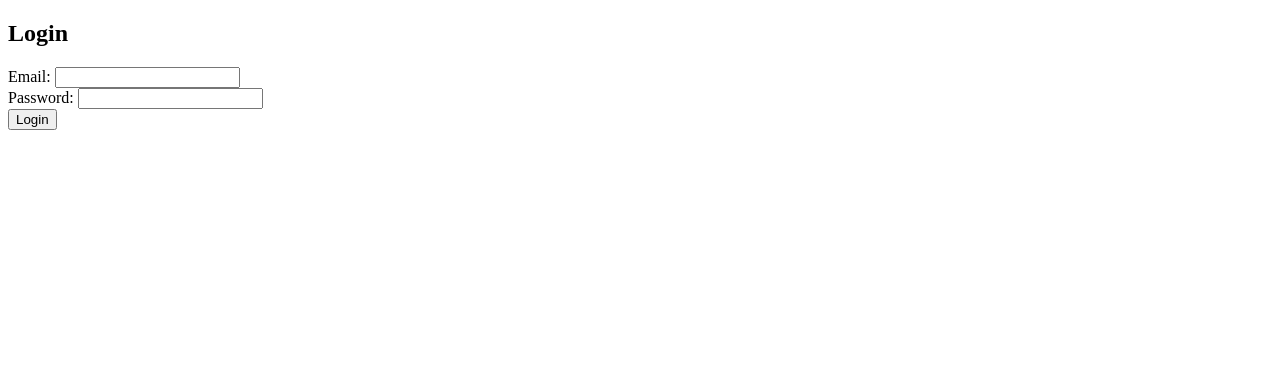
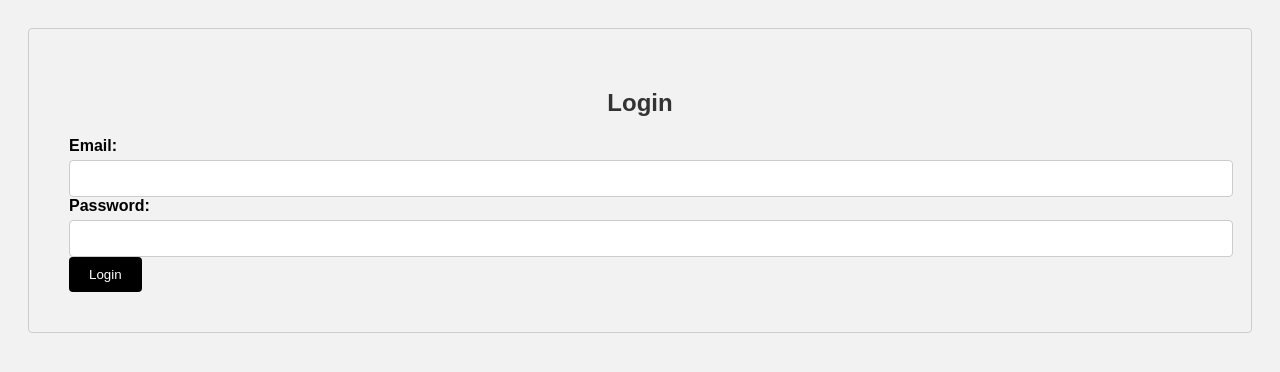
Before and after one commit to dann-lam/streemy, a website: page views/login.html in a window 1280 px wide. Drawn offline with Linux system fonts and the light colour scheme.

Commit message:
added to css file

```diff
--- a/views/css/login.css
+++ b/views/css/login.css
@@ -1,28 +1,43 @@
 body {
-
+    font-family: Arial, sans-serif;
+    background-color: #f2f2f2;
+    padding: 20px;
   }
 
   .form-container {
-
+    border: 1px solid #ccc;
+    border-radius: 4px;
+    padding: 40px;
   }
 
   h2 {
-
+    text-align: center;
+    color: #333;
   }
 
   label {
-
+    display: block;
+    font-weight: bold;
+    margin-bottom: 5px;
   }
 
   input[type="text"],
   input[type="password"] {
-
+  width: 100%;
+  padding: 10px;
+  border: 1px solid #ccc;
+  border-radius: 4px;
 }
 
 input[type="submit"] {
-
+    background-color:black;
+    color: #fff;
+    border: none;
+    padding: 10px 20px;
+    border-radius: 4px;
+    cursor: pointer;
   }
 
   input[type="submit"]:hover {
-
+    background-color: gray;
   }
```
